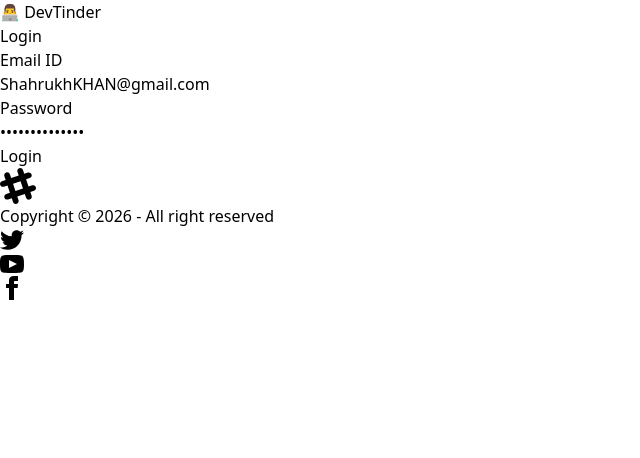
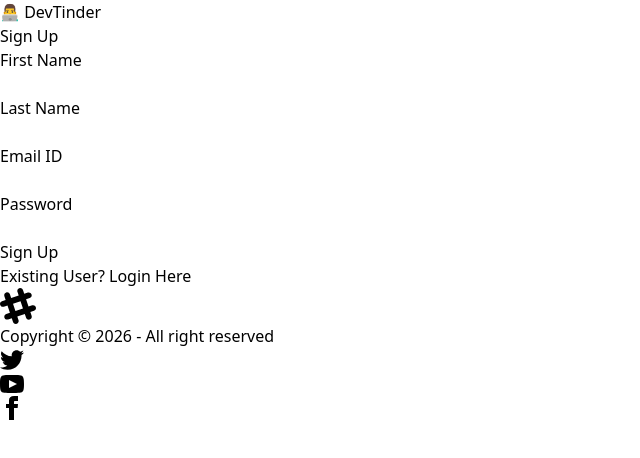
Before and after one commit to Abhijeet2706/devTinderUI, a React (Vite) app: page /login in a window 1280 px wide. Shown: the top 458 px of the page, without its empty margins (0-640 px from the left). Built offline with nearby package versions, Linux system fonts and the light colour scheme; no server answers.

Commit message:
added signup page

```diff
--- a/src/components/EditProfile.jsx
+++ b/src/components/EditProfile.jsx
@@ -10,7 +10,7 @@ const EditProfile = ({ user }) => {
     const [first_Name, setFirstName] = useState(firstName);
     const [last_Name, setLastName] = useState(lastName);
     const [photo_Url, setPhotoUrl] = useState(photoUrl);
-    const [age_, setAge] = useState(age);
+    const [age_, setAge] = useState(age || "");
     const [gender_, setGender] = useState(gender);
     const [about_, setAbout] = useState(about);
     const [error, setError] = useState("");
--- a/src/components/Feed.jsx
+++ b/src/components/Feed.jsx
@@ -10,14 +10,13 @@ const Feed = () => {
     const dispatch = useDispatch();
 
     const feed = useSelector((store) => store.feed);
-    console.log(feed);
     const getFeed = async () => {
         try {
             if (feed) return;
             const res = await axios.get(BASE_URL + "/feed", {
                 withCredentials: true
             });
-            dispatch(addFeed(res?.data))
+            dispatch(addFeed(res?.data?.data))
 
         } catch (error) {
             console.error("Error occurred while fetching feed:", error);
@@ -29,11 +28,17 @@ const Feed = () => {
     }, [])
 
 
-
+    if (feed?.length === 0) {
+        return (
+            <div className='flex justify-center my-10 text-xl font-semibold'>
+                No more users in feed
+            </div>
+        )
+    }
     return (
         feed &&
         <div className='flex justify-center my-10'>
-            <UserCard user={feed?.data[0]} />
+            <UserCard user={feed[0]} />
         </div>
 
 
--- a/src/components/Login.jsx
+++ b/src/components/Login.jsx
@@ -6,9 +6,12 @@ import { useNavigate } from 'react-router-dom';
 import { BASE_URL } from '../utils/constants';
 
 const Login = () => {
-  const [emailId, setEmailId] = useState("ShahrukhKHAN@gmail.com");
-  const [password, setPassword] = useState("Saharukh@98080");
+  const [emailId, setEmailId] = useState("");
+  const [password, setPassword] = useState("");
+  const [firstName, setFirstName] = useState("");
+  const [lastName, setLastName] = useState("");
   const [error, setError] = useState("");
+  const [isLoggedInForm, setIsLoggedInForm] = useState(false);
 
 
   const dispatch = useDispatch();
@@ -29,19 +32,59 @@ const Login = () => {
       setError(error.response?.data);
       console.error("Error occurred while logging in:", error);
     }
+  };
+
+  const handleSignup = async () => {
+    try {
+      const res = await axios.post(`${BASE_URL}/signup`,
+        {
+          emailId,
+          password,
+          firstName,
+          lastName
+        },
+        { withCredentials: true }
+      );
+      dispatch(addUser(res.data.data));
+      return navigate("/profile");
+    } catch (error) {
+      setError(error.response?.data);
+      console.error("Error occurred while signing up:", error);
+    }
   }
 
   return (
     <div className='flex justify-center my-10'>
       <div className="card bg-base-300 w-96 shadow-sm">
         <div className="card-body">
-          <h2 className="card-title justify-center">Login</h2>
+          <h2 className="card-title justify-center">{isLoggedInForm ? "Login" : "Sign Up"}</h2>
           <div>
+            {!isLoggedInForm && <>
+              <fieldset className="fieldset">
+                <legend className="fieldset-legend">First Name</legend>
+                <input
+                  type="text"
+                  className="input my-2 px-2"
+                  value={firstName}
+                  onChange={(e) => setFirstName(e.target.value)}
+                />
+              </fieldset>
+
+              <fieldset className="fieldset">
+                <legend className="fieldset-legend">Last Name</legend>
+                <input
+                  type="text"
+                  className="input my-2 px-2"
+                  value={lastName}
+                  onChange={(e) => setLastName(e.target.value)}
+                />
+              </fieldset>
+            </>}
             <fieldset className="fieldset">
               <legend className="fieldset-legend">Email ID</legend>
               <input
                 type="email"
-                className="input my-2"
+                className="input my-2 px-2"
                 value={emailId}
                 onChange={(e) => setEmailId(e.target.value)}
               />
@@ -50,7 +93,7 @@ const Login = () => {
               <legend className="fieldset-legend">Password</legend>
               <input
                 type="password"
-                className="input my-2"
+                className="input my-2 px-2"
                 value={password}
                 onChange={(e) => setPassword(e.target.value)}
               />
@@ -60,9 +103,15 @@ const Login = () => {
           <div className="card-actions justify-center">
             <button
               className="btn bg-sky-600 border-sky-800 text-white hover:bg-sky-700 focus:ring-2 focus:ring-sky-400 px-5"
-              onClick={handleLogin}
-            >Login</button>
+              onClick={isLoggedInForm ? handleLogin : handleSignup}
+            >{isLoggedInForm ? "Login" : "Sign Up"}</button>
           </div>
+          <p
+            onClick={() => setIsLoggedInForm(!isLoggedInForm)}
+            className="text-sm text-center text-blue-500 cursor-pointer hover:underline"
+          >
+            {isLoggedInForm ? "New User? Signup Here" : "Existing User? Login Here"}
+          </p>
         </div>
       </div>
     </div>
--- a/src/components/UserCard.jsx
+++ b/src/components/UserCard.jsx
@@ -1,14 +1,31 @@
-import React from 'react'
+import axios from 'axios';
+import { useDispatch } from 'react-redux';
+import { BASE_URL } from '../utils/constants';
+import { removeUserFromFeed } from '../utils/feedSlice';
 
 const UserCard = ({ user }) => {
+    const dispatch = useDispatch();
     const {
         firstName = "",
         lastName = "",
         about = "",
         photoUrl = "",
         age = "",
-        gender = ""
+        gender = "",
+        _id
     } = user || {};
+
+    const handleSendRequest = async (status, userId) => {
+        try {
+            const res = await axios.post(BASE_URL + "/request/send/" + status + "/" + userId, {}, {
+                withCredentials: true
+            });
+            dispatch(removeUserFromFeed(userId));
+
+        } catch (error) {
+            console.error("Error occurred while sending request:", error);
+        }
+    }
 
     const ageGender = [age, gender].filter(Boolean).join(" ");
 
@@ -28,11 +45,13 @@ const UserCard = ({ user }) => {
                 <div className="card-actions justify-center my-4">
                     <button
                         className="btn bg-violet-600 border-violet-600 text-white font-semibold rounded-md px-4 py-2 shadow-lg hover:bg-violet-700 focus:ring-2 focus:ring-violet-300"
+                        onClick={() => handleSendRequest("ignored", _id)}
                     >
                         Ignore
                     </button>
                     <button
                         className="btn bg-pink-600 border-pink-600 text-white font-semibold rounded-md px-4 py-2 shadow-lg hover:bg-pink-700 focus:ring-2 focus:ring-pink-300"
+                        onClick={() => handleSendRequest("interested", _id)}
                     >
                         Interested
                     </button>
--- a/src/utils/feedSlice.js
+++ b/src/utils/feedSlice.js
@@ -8,11 +8,14 @@ const feedSlice = createSlice({
         addFeed: (state, action) => {
             return action.payload;
         },
-        removeFeed: (state, action) => {
-            return null
+        removeUserFromFeed: (state, action) => {
+            const userIdToRemove = action.payload;
+            const newFeed = state.filter((user) => user._id !== userIdToRemove);
+            return newFeed;
+
         }
     }
 });
 
-export const { addFeed, removeFeed } = feedSlice.actions;
+export const { addFeed, removeUserFromFeed } = feedSlice.actions;
 export default feedSlice.reducer;
```
Also changed, not shown: 1 other file (tests, documents, lock files or other folders).
